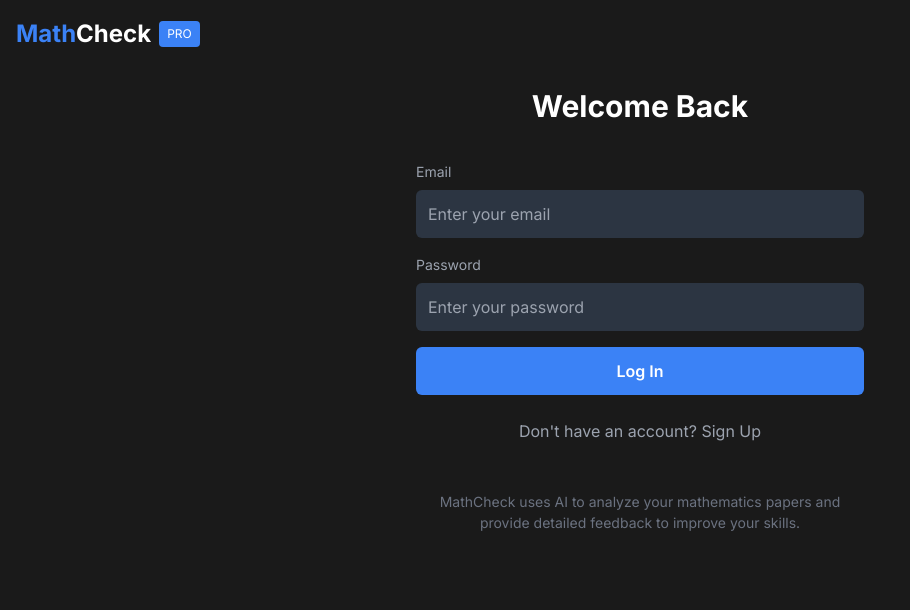
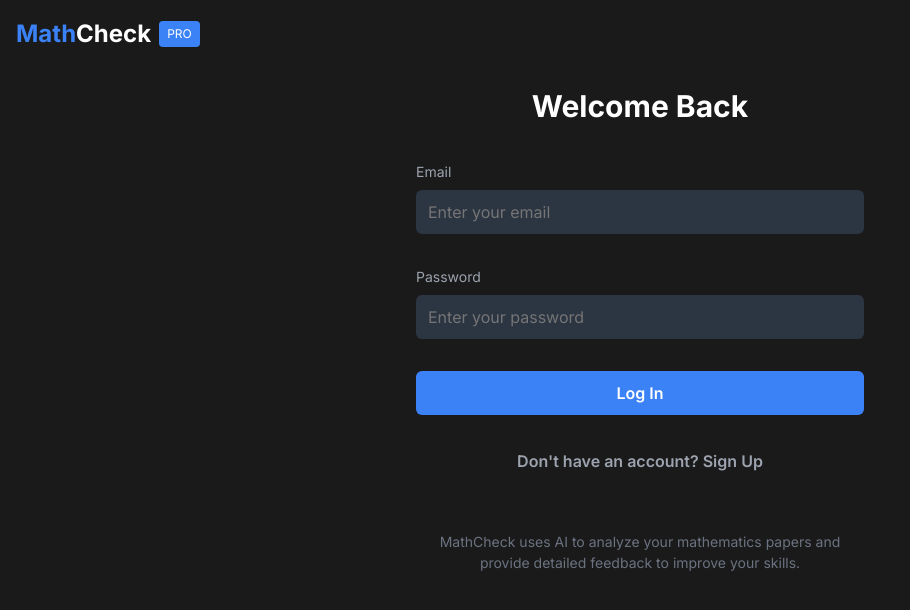
Before and after one commit to tomaszrymaszewski/PaperCheck, a Next.js app: page / in a window 1280 px wide. Shown: the top 610 px of the page, without its empty margins (0-910 px from the left). Built offline with nearby package versions, Linux system fonts and the light colour scheme.

Commit message:
Update globals.css

```diff
--- a/app/globals.css
+++ b/app/globals.css
@@ -1,86 +1,79 @@
-/* globals.css */
-@tailwind base;
-@tailwind components;
-@tailwind utilities;
+/* Reset CSS */
+*, *::before, *::after {
+  box-sizing: border-box;
+}
 
-:root {
-  --foreground-rgb: 255, 255, 255;
-  --background-start-rgb: 26, 26, 26;
-  --background-end-rgb: 18, 18, 18;
+body, h1, h2, h3, h4, h5, h6, p, ol, ul {
+  margin: 0;
+  padding: 0;
+  font-weight: normal;
 }
 
 body {
-  color: rgb(var(--foreground-rgb));
-  background: linear-gradient(
-    to bottom,
-    rgb(var(--background-start-rgb)),
-    rgb(var(--background-end-rgb))
-  );
+  font-family: -apple-system, BlinkMacSystemFont, 'Segoe UI', Roboto, 'Helvetica Neue', Arial, sans-serif;
+  line-height: 1.5;
+  color: white;
+  background-color: #121212;
   min-height: 100vh;
 }
 
-/* Fallback styles in case Tailwind doesn't load properly */
-.fallback-container {
-  max-width: 1200px;
-  margin: 0 auto;
-  padding: 0 1rem;
+ol, ul {
+  list-style: none;
 }
 
-.fallback-header {
-  display: flex;
-  justify-content: space-between;
-  align-items: center;
-  padding: 1rem 0;
-  border-bottom: 1px solid #333;
+img {
+  max-width: 100%;
+  height: auto;
 }
 
-.fallback-logo {
-  font-size: 1.5rem;
-  font-weight: bold;
-  display: flex;
-  align-items: center;
+button, input, select, textarea {
+  font-family: inherit;
+  font-size: 100%;
 }
 
-.fallback-logo-pro {
-  margin-left: 0.5rem;
-  font-size: 0.75rem;
-  background-color: #3b82f6;
-  color: white;
-  padding: 0.25rem 0.5rem;
-  border-radius: 0.25rem;
+a {
+  color: inherit;
+  text-decoration: none;
 }
 
-.fallback-form {
-  max-width: 400px;
-  margin: 2rem auto;
+/* Animation keyframes */
+@keyframes spin {
+  0% { transform: rotate(0deg); }
+  100% { transform: rotate(360deg); }
 }
 
-.fallback-input {
-  display: block;
+/* Basic form styling */
+input, textarea, select {
   width: 100%;
   padding: 0.75rem;
-  margin-bottom: 1rem;
   background-color: #2c3542;
   color: white;
   border: none;
   border-radius: 0.375rem;
+  margin-bottom: 1rem;
 }
 
-.fallback-button {
-  width: 100%;
-  padding: 0.75rem;
-  background-color: #3b82f6;
-  color: white;
+button {
+  cursor: pointer;
+  padding: 0.75rem 1rem;
   border: none;
   border-radius: 0.375rem;
   font-weight: 600;
-  cursor: pointer;
-  margin-bottom: 0.5rem;
 }
 
-.fallback-link {
-  display: block;
-  text-align: center;
-  color: #9ca3af;
-  margin-top: 0.5rem;
+/* Basic colors */
+.text-blue {
+  color: #3b82f6;
 }
+
+.bg-blue {
+  background-color: #3b82f6;
+}
+
+.text-white {
+  color: white;
+}
+
+.bg-dark {
+  background-color: #1a1a1a;
+}
```
